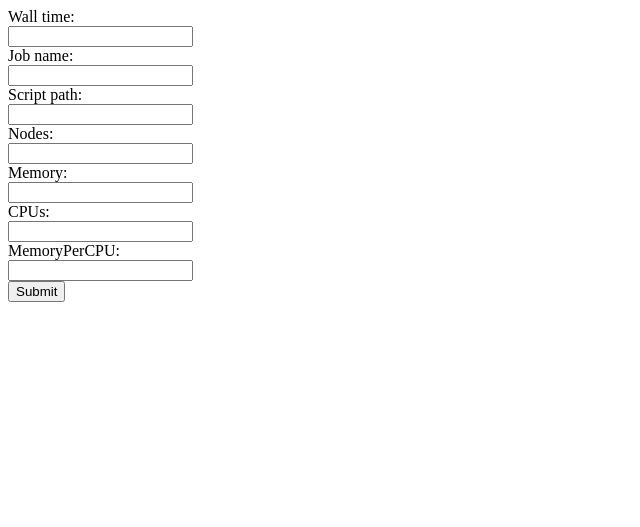
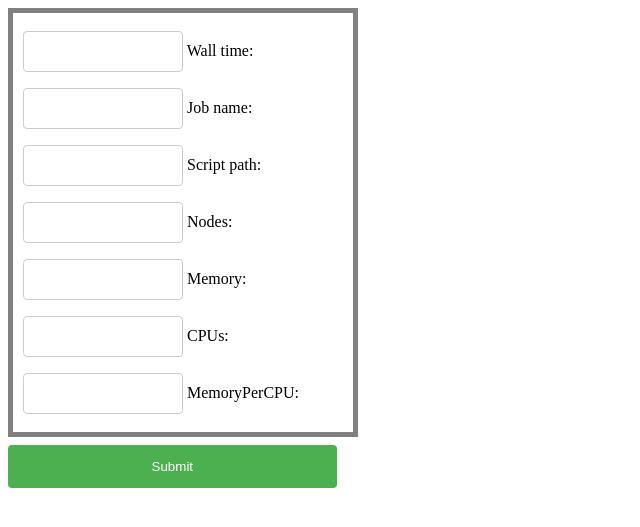
Before and after one commit to MSU-HPCC/Backend, a Django app: page /ScriptGen/get_name/ in a window 1280 px wide. Shown: the top 527 px of the page, without its empty margins (0-640 px from the left). Run offline with Django 3.2, Linux system fonts and the light colour scheme.

Commit message:
css added to the scriptGen page

```diff
--- a/mysite/ScriptGen/templates/ScriptGen/name.html
+++ b/mysite/ScriptGen/templates/ScriptGen/name.html
@@ -1,11 +1,48 @@
+{% load static %}
+<link rel="stylesheet" type="text/css" href="{% static 'ScriptGen/style.css' %}"
+<link rel="stylesheet" href="https://www.w3schools.com/w3css/4/w3.css">
+
+
+<style>
+input[type=submit] {
+  width: 26%;
+  background-color: #4CAF50;
+  color: white;
+  padding: 14px 20px;
+  margin: 8px 0;
+  border: none;
+  border-radius: 4px;
+  cursor: pointer;
+}
+input[type=text], select {
+  width: 50%;
+  padding: 12px 20px;
+  margin: 8px 0;
+  display: inline-block;
+  border: 1px solid #ccc;
+  border-radius: 4px;
+  box-sizing: border-box;
+}
+input[type=number], select {
+  width: 50%;
+  padding: 12px 20px;
+  margin: 8px 0;
+  display: inline-block;
+  border: 1px solid #ccc;
+  border-radius: 4px;
+  box-sizing: border-box;
+}
+</style>
+
 <form method="POST">
     {% csrf_token %}
+    <div class="fieldWrapper">
     {% for field in form %}
-    <div class="fieldWrapper">
+
         {{ field.errors }}
-        {{ field.label_tag }} <br/>
+
         {{ field }}
-    </div>
-    {% endfor %}
+        {{ field.label_tag }}
+    {% endfor %}</div>
     <input type="submit" value="Submit">
 </form>
--- a/mysite/ScriptGen/views.py
+++ b/mysite/ScriptGen/views.py
@@ -76,8 +76,8 @@ def get_name(request):
             response['Content-Length'] = os.path.getsize(filename)
 
             #return response
-
-            return render(request,'ScriptGen/preview.html', {'preview': FilePreview, 'form': form})
+            return render(request, 'ScriptGen/preview.html', {'preview': FilePreview, 'form': form})
+            return response
 
     # if a GET (or any other method) we'll create a blank form
     else:
```
Also changed, not shown: mysite/ScriptGen/templates/ScriptGen/preview.html (+55 -5 lines), 1 other file.
